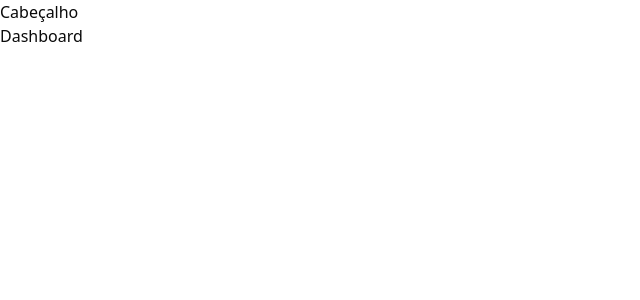
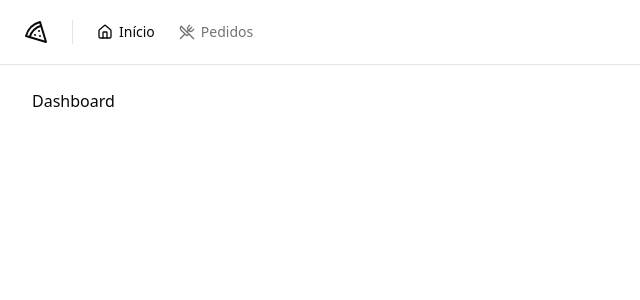
Before and after one commit to Vinicius-Barbosa-Santos/pizza-shop, a React (Vite) app: page / in a window 1280 px wide. Shown: the top 300 px of the page, without its empty margins (0-640 px from the left). Built offline with nearby package versions, Linux system fonts and the light colour scheme.

Commit message:
feat: app layout with header :sparkles:

```diff
--- a/package.json
+++ b/package.json
@@ -12,6 +12,7 @@
   "dependencies": {
     "@hookform/resolvers": "^3.3.4",
     "@radix-ui/react-label": "^2.0.2",
+    "@radix-ui/react-separator": "^1.0.3",
     "@radix-ui/react-slot": "^1.0.2",
     "class-variance-authority": "^0.7.0",
     "clsx": "^2.1.0",
--- /dev/null
+++ b/src/components/header.tsx
@@ -0,0 +1,27 @@
+import { Home, Pizza, UtensilsCrossed } from 'lucide-react'
+
+import { NavLink } from './nav-link'
+import { Separator } from './ui/separator'
+
+export const Header = () => {
+  return (
+    <div className="border-b">
+      <div className="flex h-16 items-center gap-6 px-6">
+        <Pizza className="h-6 w-6" />
+
+        <Separator orientation="vertical" className="h-6" />
+
+        <nav className="flex items-center space-x-4 lg:space-x-6">
+          <NavLink to="/">
+            <Home className="h-4 w-4" />
+            Início
+          </NavLink>
+          <NavLink to="/orders">
+            <UtensilsCrossed className="h-4 w-4" />
+            Pedidos
+          </NavLink>
+        </nav>
+      </div>
+    </div>
+  )
+}
--- /dev/null
+++ b/src/components/nav-link.tsx
@@ -0,0 +1,15 @@
+import { Link, LinkProps, useLocation } from 'react-router-dom'
+
+export type NavLinkProps = LinkProps
+
+export function NavLink(props: NavLinkProps) {
+  const { pathname } = useLocation()
+
+  return (
+    <Link
+      data-current={pathname === props.to}
+      className="flex items-center gap-1.5 text-sm font-medium text-muted-foreground hover:text-foreground data-[current=true]:text-foreground"
+      {...props}
+    />
+  )
+}
--- /dev/null
+++ b/src/components/ui/separator.tsx
@@ -0,0 +1,29 @@
+import * as React from "react"
+import * as SeparatorPrimitive from "@radix-ui/react-separator"
+
+import { cn } from "@/lib/utils"
+
+const Separator = React.forwardRef<
+  React.ElementRef<typeof SeparatorPrimitive.Root>,
+  React.ComponentPropsWithoutRef<typeof SeparatorPrimitive.Root>
+>(
+  (
+    { className, orientation = "horizontal", decorative = true, ...props },
+    ref
+  ) => (
+    <SeparatorPrimitive.Root
+      ref={ref}
+      decorative={decorative}
+      orientation={orientation}
+      className={cn(
+        "shrink-0 bg-border",
+        orientation === "horizontal" ? "h-[1px] w-full" : "h-full w-[1px]",
+        className
+      )}
+      {...props}
+    />
+  )
+)
+Separator.displayName = SeparatorPrimitive.Root.displayName
+
+export { Separator }
--- a/src/pages/_layouts/app.tsx
+++ b/src/pages/_layouts/app.tsx
@@ -1,11 +1,13 @@
 import { Outlet } from 'react-router-dom'
+
+import { Header } from '@/components/header'
 
 export const AppLayout = () => {
   return (
-    <div>
-      <h1>Cabeçalho</h1>
+    <div className="flex min-h-screen flex-col antialiased">
+      <Header />
 
-      <div>
+      <div className="flex flex-1 flex-col gap-4 p-8 pt-6">
         <Outlet />
       </div>
     </div>
--- a/src/pages/_layouts/auth.tsx
+++ b/src/pages/_layouts/auth.tsx
@@ -3,7 +3,7 @@
 
 export const AuthLayout = () => {
   return (
-    <div className="grid min-h-screen grid-cols-2">
+    <div className="grid min-h-screen grid-cols-2 antialiased">
       <div className="flex h-full flex-col justify-between border-r border-foreground/5 bg-muted p-10 text-muted-foreground">
         <div className="flex items-center gap-3 text-lg text-foreground">
           <Pizza className="h-5 w-5" />
--- a/src/pages/auth/sign-in.tsx
+++ b/src/pages/auth/sign-in.tsx
@@ -23,8 +23,6 @@
 
   async function handleSignIn(data: SignInForm) {
     try {
-      console.log(data)
-
       await new Promise((resolve) => setTimeout(resolve, 2000))
 
       toast.success('Enviamos um link de autenticação para seu e-mail', {
--- a/src/pages/auth/sign-up.tsx
+++ b/src/pages/auth/sign-up.tsx
@@ -1,3 +1,4 @@
+/* eslint-disable @typescript-eslint/no-unused-vars */
 import { Helmet } from 'react-helmet-async'
 import { useForm } from 'react-hook-form'
 import { Link, useNavigate } from 'react-router-dom'
@@ -28,8 +29,6 @@
 
   async function handleSignUp(data: SignUpForm) {
     try {
-      console.log(data)
-
       await new Promise((resolve) => setTimeout(resolve, 2000))
 
       toast.success('Restaurante cadastrado com sucesso!', {
```
Also changed, not shown: 1 other file (tests, documents, lock files or other folders).
